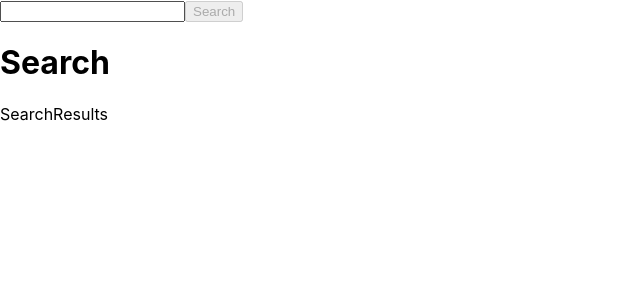
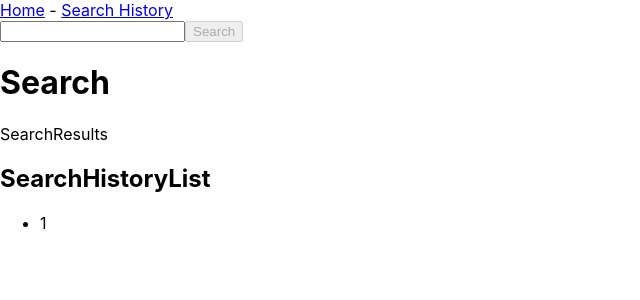
Before and after one commit to gitdoallan/youtubinho, a React (Create React App) app: page /search/1 in a window 1280 px wide. Shown: the top 300 px of the page, without its empty margins (0-640 px from the left). Built offline with nearby package versions, Linux system fonts and the light colour scheme; no server answers.

Commit message:
feat: history implementado

```diff
--- a/package.json
+++ b/package.json
@@ -13,6 +13,8 @@
     "react-redux": "^8.0.1",
     "react-router-dom": "^6.3.0",
     "react-scripts": "5.0.1",
+    "uuid": "^8.3.2",
+    "uuidv4": "^6.2.13",
     "web-vitals": "^2.1.4"
   },
   "scripts": {
--- a/src/components/Header.jsx
+++ b/src/components/Header.jsx
@@ -1,8 +1,12 @@
 import React from 'react';
 import SearchBar from './SearchBar';
+import LinksMenu from './LinksMenu';
 
 export default function Header() {
   return (
-    <SearchBar />
+    <>
+      <LinksMenu />
+      <SearchBar />
+    </>
   );
 }
--- /dev/null
+++ b/src/components/LinksMenu.jsx
@@ -0,0 +1,12 @@
+import React from 'react';
+import { Link } from 'react-router-dom';
+
+export default function LinksMenu() {
+  return (
+    <>
+      <Link to="/">Home</Link>
+      {' - '}
+      <Link to="/search-history">Search History</Link>
+    </>
+  );
+}
--- /dev/null
+++ b/src/components/SearchHistoryList.jsx
@@ -0,0 +1,14 @@
+import React from 'react';
+import { useSelector } from 'react-redux';
+import { v4 as uuid } from 'uuid';
+
+export default function SearchHistoryList() {
+  const { searchHistory } = useSelector((state) => state);
+  return (
+    <ul>
+      {searchHistory.map((item) => (
+        <li key={uuid()}>{item}</li>
+      ))}
+    </ul>
+  );
+}
--- a/src/pages/Search.jsx
+++ b/src/pages/Search.jsx
@@ -1,21 +1,28 @@
 import React, { useEffect } from 'react';
 import { useParams } from 'react-router-dom';
+import { useDispatch } from 'react-redux';
 import searchYouTubeAPI from '../services/api';
 import Header from '../components/Header';
 import SearchResults from '../components/SearchResults';
+import { addSearchHistory } from '../redux/reducers';
+import SearchHistoryList from '../components/SearchHistoryList';
 
 export default function Search() {
+  const dispatch = useDispatch();
   const { query } = useParams();
   useEffect(() => {
-    searchYouTubeAPI(query).then((results) => console.log(results.result))
+    dispatch(addSearchHistory(query));
+    searchYouTubeAPI(query).then(({ result }) => console.log(result))
       .catch((err) => console.log(err));
-  }, []);
+  }, [query]);
 
   return (
     <>
       <Header />
       <h1>Search</h1>
       <SearchResults />
+      <h2>SearchHistoryList</h2>
+      <SearchHistoryList />
     </>
   );
 }
--- /dev/null
+++ b/src/pages/SearchHistory.jsx
@@ -0,0 +1,13 @@
+import React from 'react';
+import Header from '../components/Header';
+import SearchHistoryList from '../components/SearchHistoryList';
+
+export default function SearchHistory() {
+  return (
+    <>
+      <Header />
+      <h1>Search History</h1>
+      <SearchHistoryList />
+    </>
+  );
+}
--- a/src/redux/reducer/index.js
+++ /dev/null
@@ -1,14 +0,0 @@
-import { createSlice } from '@reduxjs/toolkit';
-
-const initialState = {};
-
-export const youtube = createSlice({
-  name: 'youtubeReducer',
-  initialState,
-  reducers: {
-  },
-});
-
-// export const { } = reducerSlice.actions;
-
-export default youtube.reducer;
--- /dev/null
+++ b/src/redux/reducers/index.js
@@ -0,0 +1,16 @@
+/* eslint-disable no-param-reassign */
+import { createSlice } from '@reduxjs/toolkit';
+
+export const historySlice = createSlice({
+  name: 'searchHistory',
+  initialState: [],
+  reducers: {
+    addSearchHistory(state, { payload }) {
+      state.push(payload);
+    },
+  },
+});
+
+export const { addSearchHistory } = historySlice.actions;
+
+export default historySlice.reducer;
--- a/src/redux/store/index.js
+++ b/src/redux/store/index.js
@@ -1,9 +1,9 @@
 import { configureStore } from '@reduxjs/toolkit';
-import youtubeReducer from '../reducer';
+import youtubeReducer from '../reducers';
 
 const store = configureStore({
   reducer: {
-    youtube: youtubeReducer,
+    searchHistory: youtubeReducer,
   },
 });
 
--- a/src/router/index.jsx
+++ b/src/router/index.jsx
@@ -3,6 +3,7 @@ import { BrowserRouter, Routes, Route } from 'react-router-dom';
 import Home from '../pages/Home';
 import Search from '../pages/Search';
 import Video from '../pages/Video';
+import SearchHistory from '../pages/SearchHistory';
 import NotFound from '../pages/NotFound';
 
 export default function Router() {
@@ -11,6 +12,7 @@ export default function Router() {
       <Routes>
         <Route path="/" element={<Home />} />
         <Route path="/search/:query" element={<Search />} />
+        <Route path="/search-history" element={<SearchHistory />} />
         <Route path="/video/:id" element={<Video />} />
         <Route path="*" element={<NotFound />} />
       </Routes>
```
Also changed, not shown: src/components/Loading.jsx (added, +7 -0 lines), src/pages/History.jsx (deleted, +0 -7 lines), 2 other files (tests, documents, lock files or other folders).
